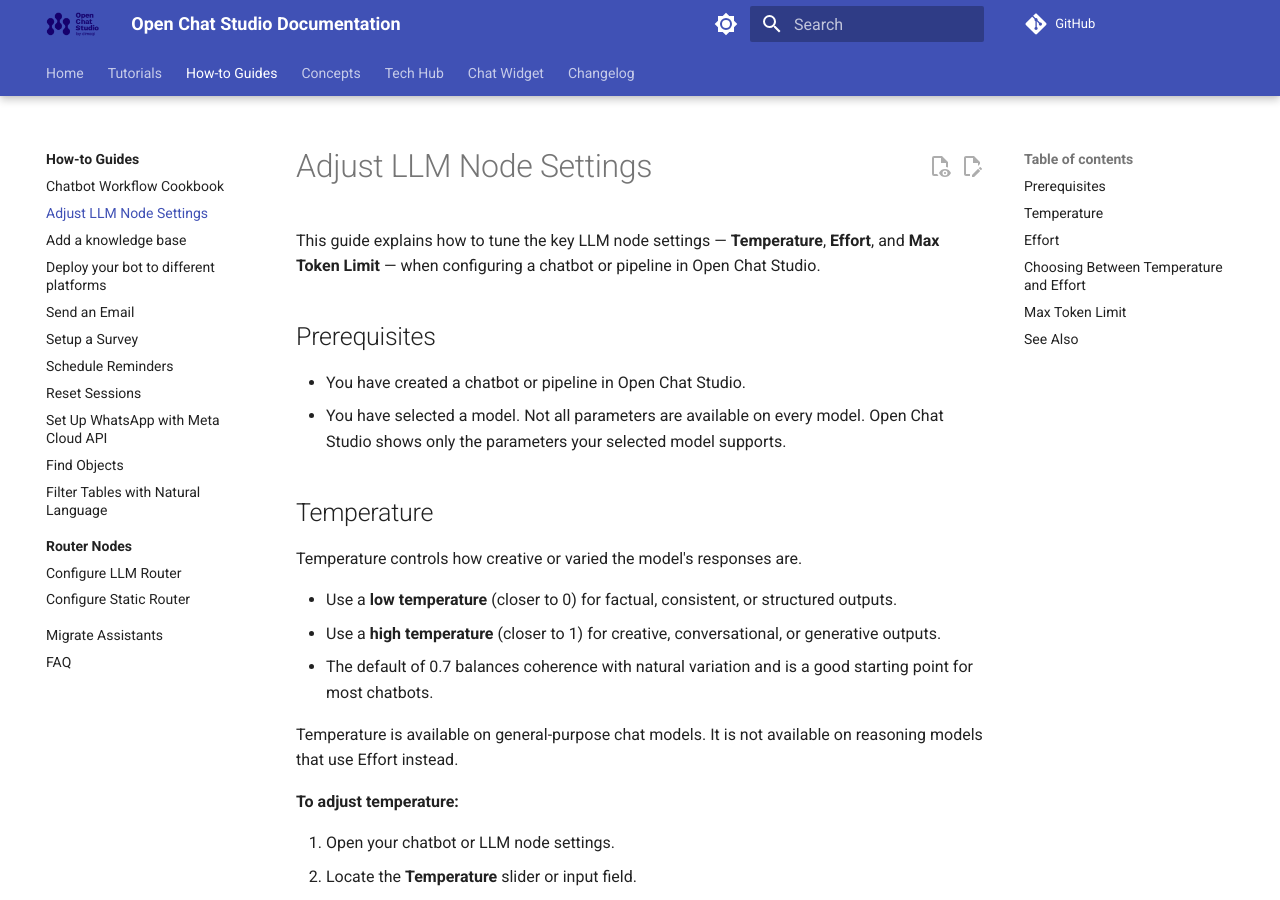
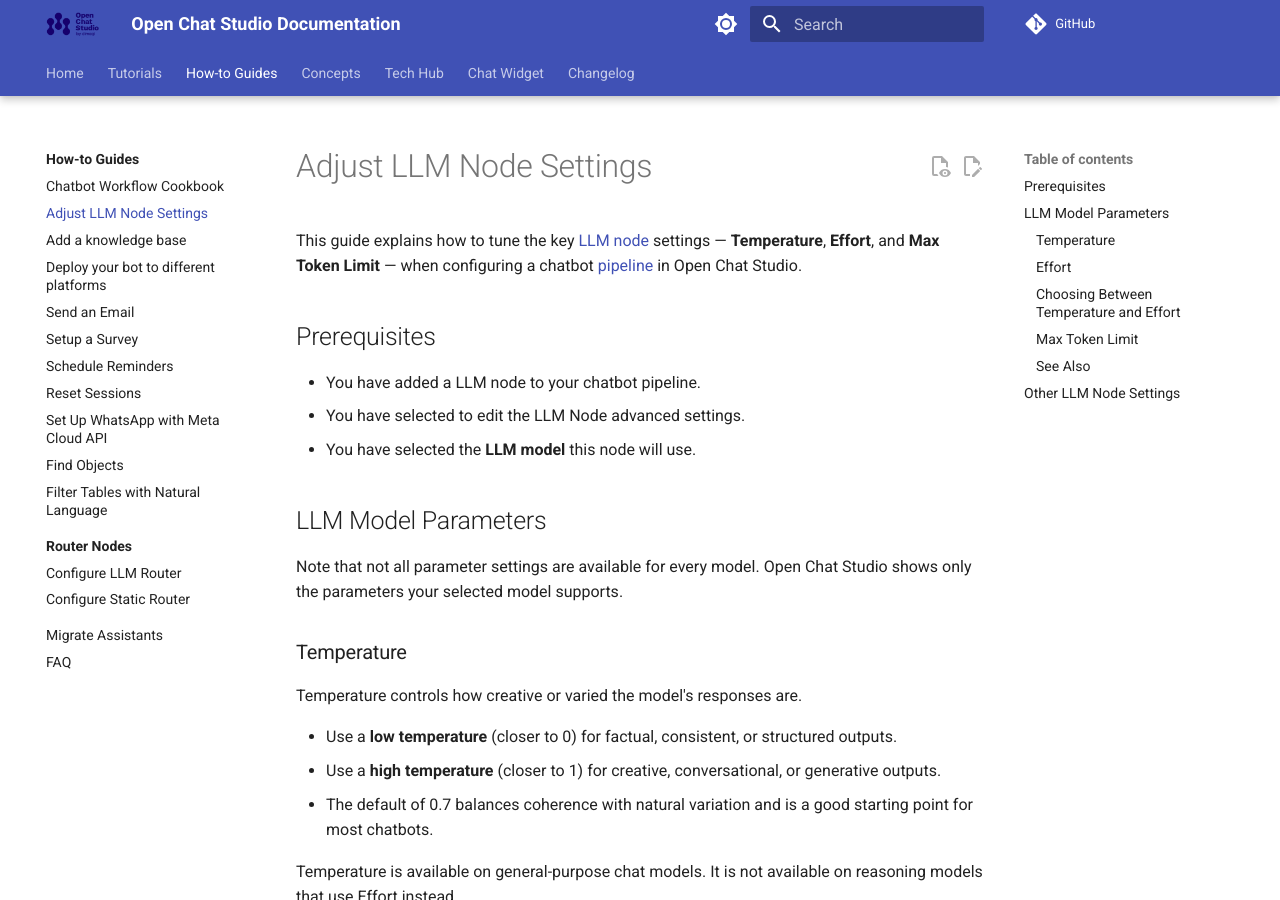
Before and after one commit to dimagi/open-chat-studio-docs, an MkDocs documentation site: the page built from docs/how-to/adjust_llm_node_settings.md, in a window 1280 px wide and 900 px high. Built offline with MkDocs 1.6.1 and Material for MkDocs 9.7.7, drawn with Linux system fonts in a browser that asks for light colours; a script that is not in the unit is left out; comment, search, counter and statistics services are not loaded; some of the changed text lies outside the part shown.

Commit message:
Fixed LLM Node settings How to guide & improved internal links

```diff
--- a/docs/how-to/adjust_llm_node_settings.md
+++ b/docs/how-to/adjust_llm_node_settings.md
@@ -4,14 +4,19 @@
 
 # Adjust LLM Node Settings
 
-This guide explains how to tune the key LLM node settings — **Temperature**, **Effort**, and **Max Token Limit** — when configuring a chatbot or pipeline in Open Chat Studio.
+This guide explains how to tune the key [LLM node](../concepts/pipelines/nodes.md#llm-node) settings — **Temperature**, **Effort**, and **Max Token Limit** — when configuring a chatbot [pipeline](../concepts/pipelines/index.md) in Open Chat Studio.
 
 ## Prerequisites
 
-- You have created a chatbot or pipeline in Open Chat Studio.
-- You have selected a model. Not all parameters are available on every model. Open Chat Studio shows only the parameters your selected model supports.
+- You have added a LLM node to your chatbot pipeline.
+- You have selected to edit the LLM Node advanced settings.
+- You have selected the **LLM model** this node will use.
 
-## Temperature
+## LLM Model Parameters
+
+Note that not all parameter settings are available for every model. Open Chat Studio shows only the parameters your selected model supports.
+
+### Temperature
 
 Temperature controls how creative or varied the model's responses are.
 
@@ -28,7 +33,7 @@
 3. Drag or type a value between 0 and 1.
 4. Save your changes and test the output.
 
-## Effort
+### Effort
 
 Effort controls how much internal reasoning the model applies before producing a response. It is only available on reasoning models.
 
@@ -50,7 +55,7 @@
 !!! note
     When Effort is set, Temperature is not available on the same model. Open Chat Studio hides the Temperature field automatically on reasoning models.
 
-## Choosing Between Temperature and Effort
+### Choosing Between Temperature and Effort
 
 | If you want to…                                                  | Use…        |
 |------------------------------------------------------------------|-------------|
@@ -68,7 +73,7 @@
 2. Is this a logic, analysis, math, or coding task? Use a reasoning model and tune **Effort**.
 3. Not sure? Start with the default model and default settings. Adjust only if outputs are consistently too random, too bland, too shallow, or too slow.
 
-## Max Token Limit
+### Max Token Limit
 
 The max token limit sets the maximum number of tokens — input plus output — the model can process in a single interaction. Keeping this limit appropriate for your use case prevents responses from being cut off.
 
@@ -82,7 +87,16 @@
 !!! warning "Reasoning models and token budgets"
     On reasoning models, the model's internal thinking tokens count toward the max output token budget. If you set Effort to `high` or `max` and the Max Token Limit is too low, the model may run out of space before producing a visible response. If you see truncated or empty responses from a high-effort run, raise the Max Token Limit.
 
-## See Also
+### See Also
 
 - [Large Language Models](../concepts/llm.md) — conceptual overview of LLMs, prompts, tokens, and parameters
 - [LLM Node Advanced Settings](../tech-hub/llm_node_advanced_settings.md) — full technical parameter reference and provider-level details
+
+## Other LLM Node Settings
+
+- Node Name
+- [Prompt](../concepts/llm.md#prompt)
+- [LLM History Mode](../concepts/pipelines/history.md)
+- [Max History Length](../concepts/pipelines/history.md#max-history-length)
+- [Message Tag](../concepts/tags.md)
+- [Tools](../concepts/tools/index.md)
```
Also changed, not shown: docs/concepts/llm.md (+9 -9 lines), docs/concepts/pipelines/nodes.md (+5 -4 lines).
